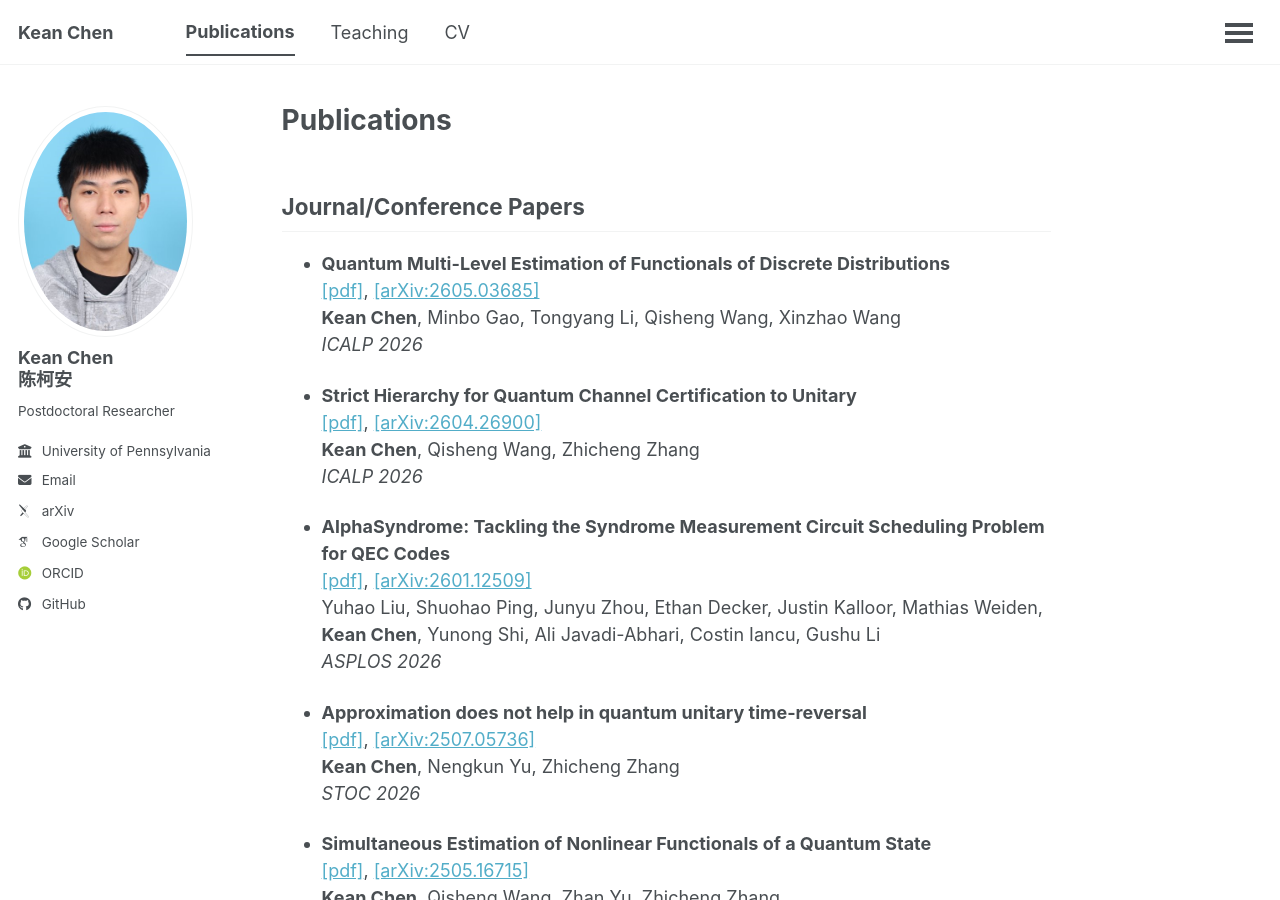
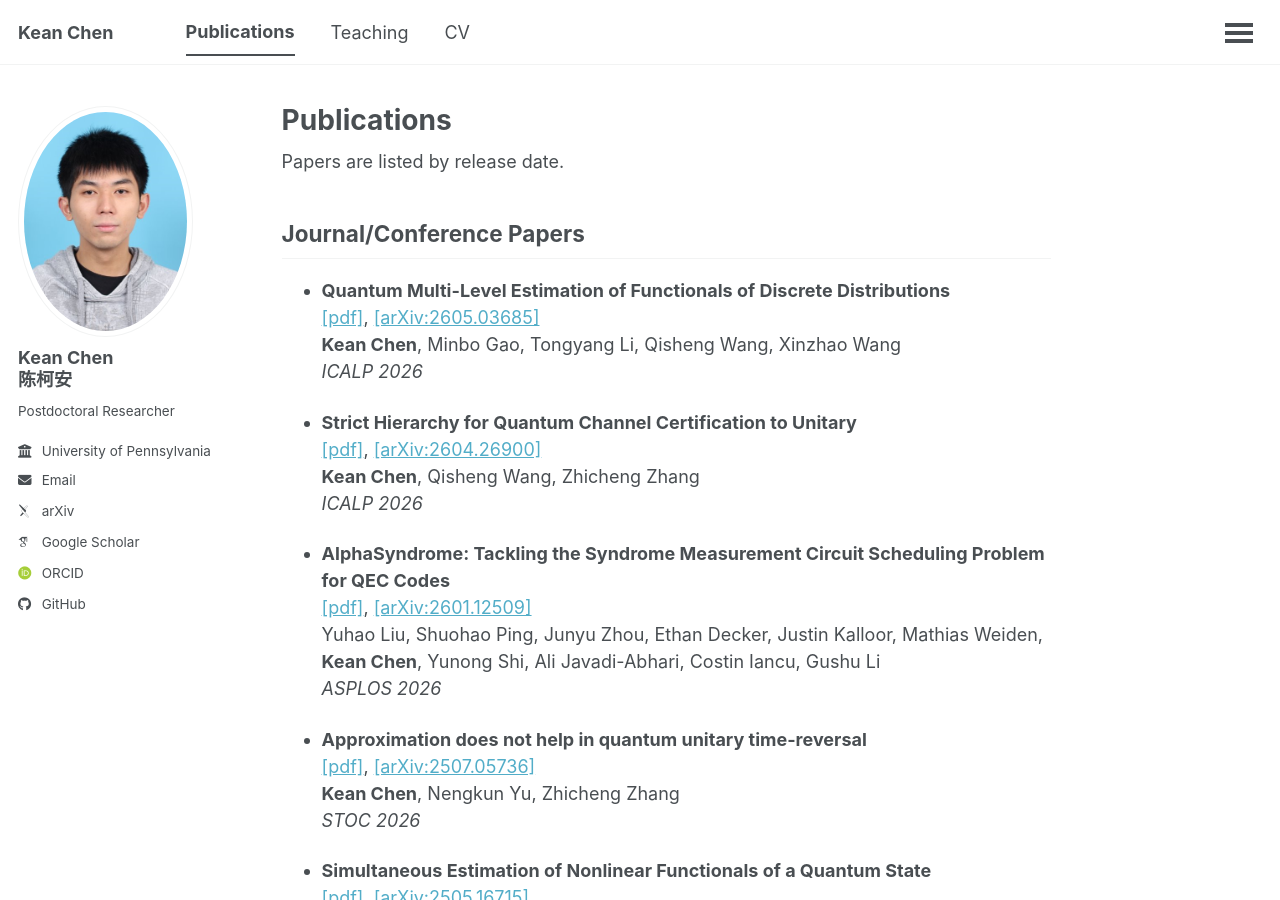
Before and after one commit to cccorn/cccorn.github.io, a Jekyll site: the page built from _pages/publications.md, in a window 1280 px wide and 900 px high. Built offline with Jekyll 4.4.1, drawn with Linux system fonts in a browser that asks for light colours; some web fonts are replaced.

Commit message:
Update publications.md

```diff
--- a/_pages/publications.md
+++ b/_pages/publications.md
@@ -4,6 +4,8 @@ title: "Publications"
 permalink: /publications/
 author_profile: true
 ---
+
+Papers are listed by release date.
 
 ## Journal/Conference Papers
 
```
